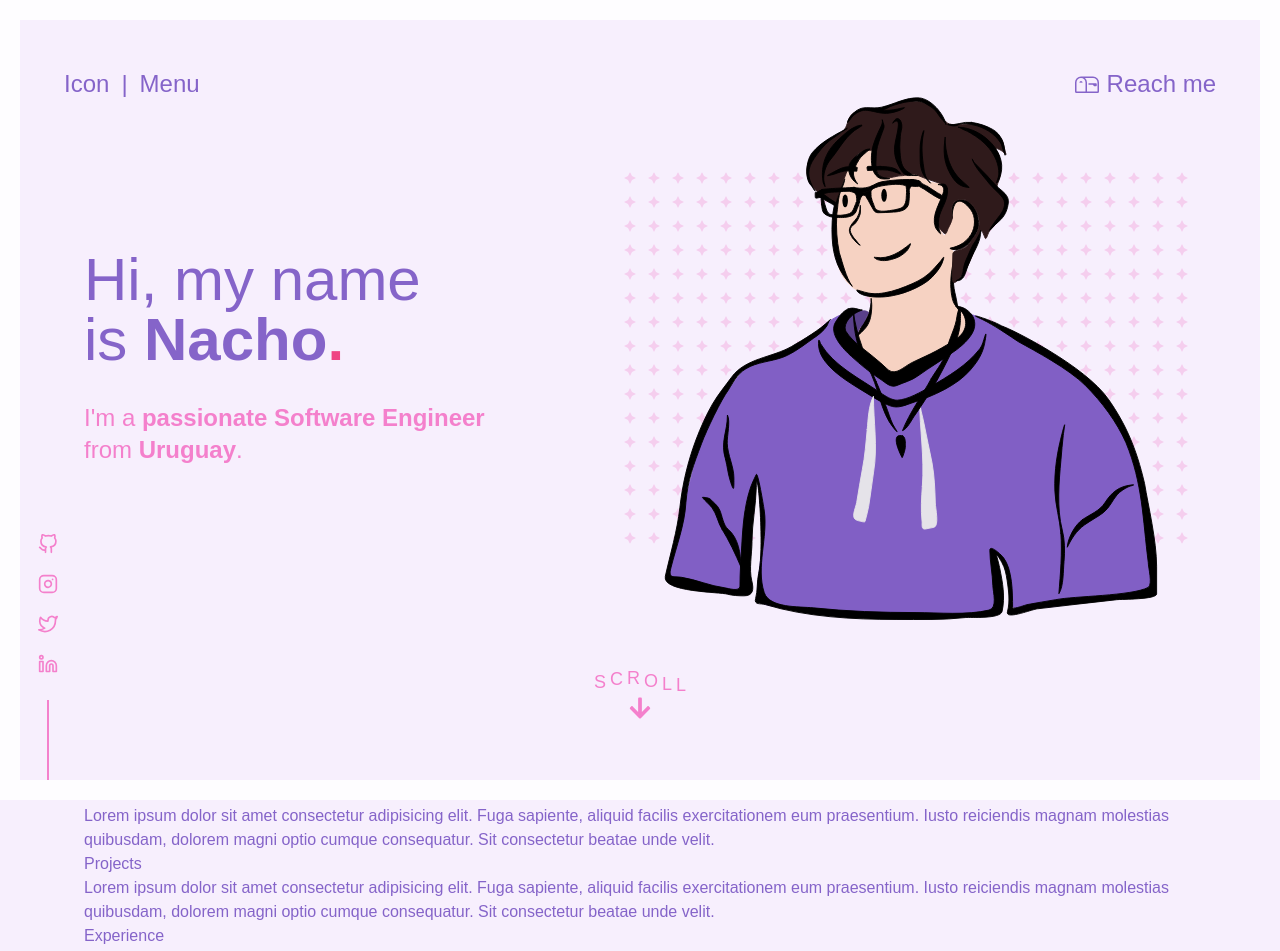
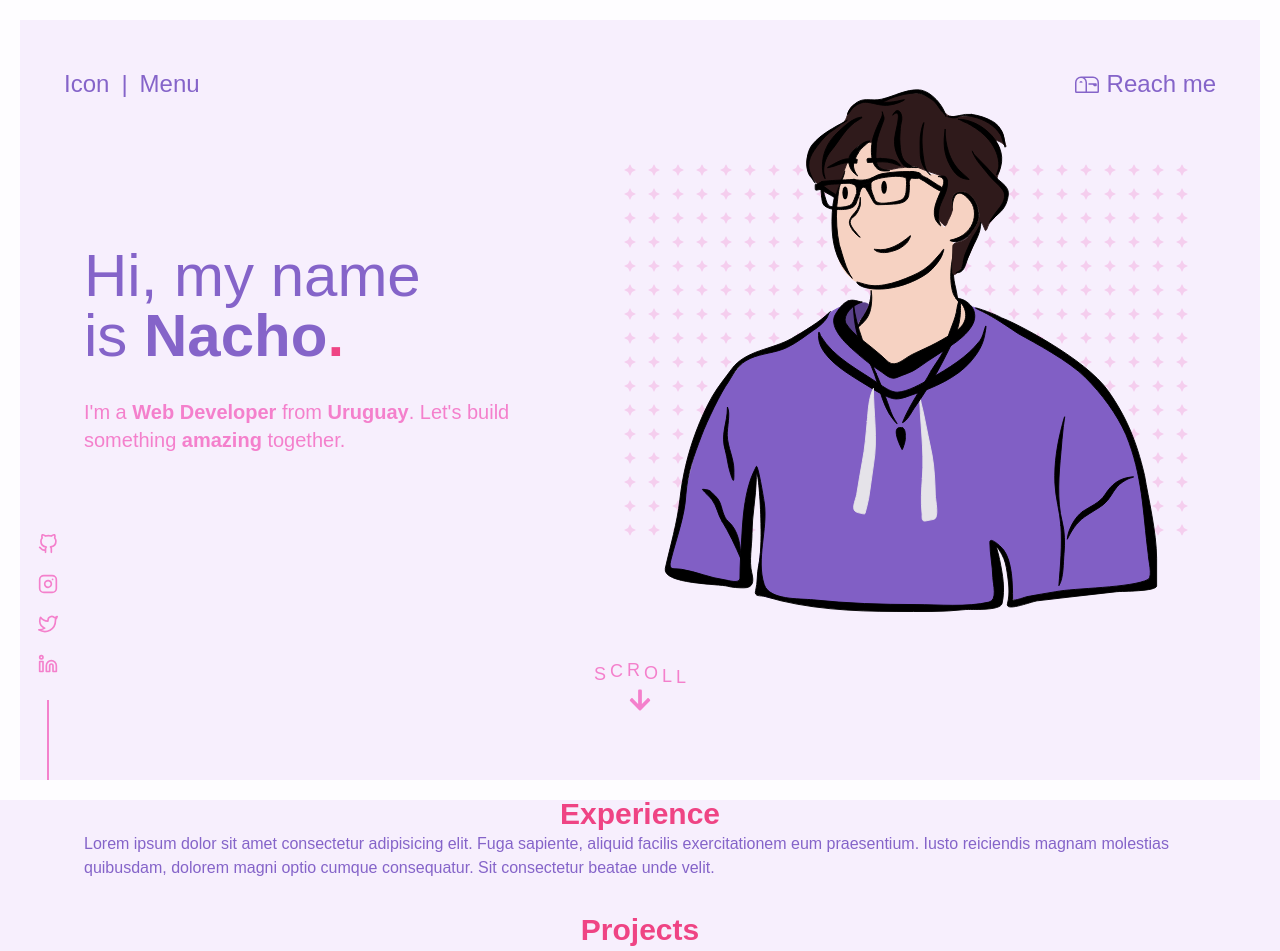
Before and after one commit to nachop51/Nachop51, a Next.js app: page / in a window 1280 px wide. Shown: the top 951 px of the page. Built offline with nearby package versions, Linux system fonts and the light colour scheme; a web font is replaced by a local one.

Commit message:
Refactor Home.css and globals.css Add Sectionizer component

```diff
--- a/package.json
+++ b/package.json
@@ -30,6 +30,8 @@
     "eslint-plugin-promise": "^6.0.0",
     "eslint-plugin-react": "^7.33.2",
     "postcss": "^8",
+    "prettier": "^3.2.4",
+    "prettier-plugin-tailwindcss": "^0.5.11",
     "tailwindcss": "^3.3.0",
     "typescript": "^5.3.3"
   }
--- a/src/app/Home.css
+++ b/src/app/Home.css
@@ -1,5 +1,5 @@
 .presentation {
-  @apply my-0 mx-auto flex flex-col items-center max-w-[1200px] pt-[10%] justify-around;
+  @apply flex flex-col items-center pt-[10%] justify-around;
   @apply lg:pt-0 lg:justify-center;
 }
 
@@ -35,10 +35,6 @@
   @apply lg:text-6xl lg:text-left;
 }
 
-.heading-paragraph {
-  @apply text-secondary text-lg mt-8 md:text-2xl text-center lg:text-left text-pretty max-w-[500px];
-}
-
 @keyframes up-n-down {
   0%,
   40% {
--- a/src/app/globals.css
+++ b/src/app/globals.css
@@ -17,19 +17,19 @@
   /* Transition */
   --transition: all 0.25s cubic-bezier(0.645, 0.045, 0.355, 1);
   font-family: "Euclid Circular A", sans-serif;
-  @apply text-primary bg-base-100;
+  @apply bg-base-100 text-primary;
 }
 
 *,
 *::before,
 *::after {
-  @apply p-0 m-0 box-border;
+  @apply m-0 box-border p-0;
 }
 
 html::after,
 html::before {
   content: "";
-  @apply will-change-transform h-full w-2.5 sm:w-5 fixed top-0 bg-base-300;
+  @apply fixed top-0 h-full w-2.5 bg-base-300 will-change-transform sm:w-5;
 }
 
 html::after {
@@ -39,11 +39,11 @@ html::after {
 body::before,
 body::after {
   content: "";
-  @apply fixed top-0 left-0 w-full h-2.5 bg-base-300 z-[20000] sm:h-5;
+  @apply fixed left-0 top-0 z-[20000] h-2.5 w-full bg-base-300 sm:h-5;
 }
 
 body::after {
-  @apply top-auto bottom-0;
+  @apply bottom-0 top-auto;
 }
 
 /* Scrollbar and selection */
@@ -57,7 +57,7 @@ body::after {
 }
 
 ::-webkit-scrollbar-thumb {
-  @apply bg-primary rounded-3xl shadow-md border-4 border-transparent;
+  @apply rounded-3xl border-4 border-transparent bg-primary shadow-md;
 }
 
 ::-webkit-scrollbar-thumb:hover {
@@ -65,15 +65,19 @@ body::after {
 }
 
 ::selection {
-  @apply text-primary-content bg-primary;
+  @apply bg-primary text-primary-content;
 }
 
 /* Utility classes */
 
 .set-height {
-  @apply max-h-[calc(100vh-20px)] sm:max-h-[calc(100vh-40px)] min-h-[calc(100vh-20px)] sm:min-h-[calc(100vh-40px)];
+  @apply max-h-[calc(100vh-20px)] min-h-[calc(100vh-20px)] sm:max-h-[calc(100vh-40px)] sm:min-h-[calc(100vh-40px)];
 }
 
 .dot {
   @apply font-bold text-accent;
 }
+
+.section-header {
+  @apply text-center text-3xl font-bold text-accent;
+}
--- a/src/app/page.tsx
+++ b/src/app/page.tsx
@@ -1,18 +1,22 @@
 import Nachop from '@/components/Nachop'
 import './Home.css'
 import { FaArrowDown } from 'react-icons/fa'
+import Sectionizer from '@/components/Sectionizer'
 
 const Home = () => {
   const scrollDown = 'SCROLL'.split('').map((letter, index) => (
-    <span key={`${letter} + ${index}`} style={{ animationDelay: `${index * 200}ms` }}>
+    <span
+      key={`${letter} + ${index}`}
+      style={{ animationDelay: `${index * 200}ms` }}
+    >
       {letter}
     </span>
   ))
 
   return (
     <>
-      <main className='px-8 sm:px-16 pb-16'>
-        <section className='set-height presentation'>
+      <main className='px-8 pb-16 sm:px-16'>
+        <Sectionizer className='set-height presentation'>
           <div className='presentation-wrapper'>
             <div className='presentation-avatar'>
               <div className='background-deco' />
@@ -23,9 +27,9 @@ const Home = () => {
                 Hi, my name is <b className='font-bold'>Nacho</b>
                 <span className='dot'>.</span>
               </h1>
-              <p className='heading-paragraph'>
-                I'm a <strong>passionate Software Engineer</strong> from{' '}
-                <b>Uruguay</b>.
+              <p className='mt-8 max-w-md text-pretty text-center text-lg text-secondary md:text-xl lg:text-left'>
+                I'm a <strong> Web Developer</strong> from <b>Uruguay</b>. Let's
+                build something <b>amazing</b> together.
               </p>
             </header>
           </div>
@@ -33,37 +37,47 @@ const Home = () => {
             {scrollDown}
             <FaArrowDown />
           </span>
-        </section>
-        <section>
+        </Sectionizer>
+        <Sectionizer>
           <header>
-            <h2>Experience</h2>
+            <h2 className='section-header'>Experience</h2>
           </header>
           <p>
-            Lorem ipsum dolor sit amet consectetur adipisicing elit. Fuga sapiente, aliquid facilis exercitationem eum praesentium. Iusto reiciendis magnam molestias quibusdam, dolorem magni optio cumque consequatur. Sit consectetur beatae unde velit.
+            Lorem ipsum dolor sit amet consectetur adipisicing elit. Fuga
+            sapiente, aliquid facilis exercitationem eum praesentium. Iusto
+            reiciendis magnam molestias quibusdam, dolorem magni optio cumque
+            consequatur. Sit consectetur beatae unde velit.
           </p>
-        </section>
-        <section>
+        </Sectionizer>
+        <Sectionizer>
           <header>
-            <h2>Projects</h2>
+            <h2 className='section-header'>Projects</h2>
           </header>
           <p>
-            Lorem ipsum dolor sit amet consectetur adipisicing elit. Fuga sapiente, aliquid facilis exercitationem eum praesentium. Iusto reiciendis magnam molestias quibusdam, dolorem magni optio cumque consequatur. Sit consectetur beatae unde velit.
+            Lorem ipsum dolor sit amet consectetur adipisicing elit. Fuga
+            sapiente, aliquid facilis exercitationem eum praesentium. Iusto
+            reiciendis magnam molestias quibusdam, dolorem magni optio cumque
+            consequatur. Sit consectetur beatae unde velit.
           </p>
-        </section>
-        <section>
+        </Sectionizer>
+        <Sectionizer>
           <header>
-            <h2>Experience</h2>
+            <h2 className='section-header'>About me</h2>
           </header>
           <p>
-            Lorem ipsum dolor sit amet consectetur adipisicing elit. Fuga sapiente
+            Lorem ipsum dolor sit amet consectetur adipisicing elit. Fuga
+            sapiente
           </p>
-          <p>Lorem ipsum dolor sit amet consectetur,
-            adipisicing elit. Odit minima rem itaque
+          <p>
+            Lorem ipsum dolor sit amet consectetur, adipisicing elit. Odit
+            minima rem itaque
           </p>
-          <p>Lorem ipsum dolor sit amet consectetur adipisicing elit. Autem pariatur, quod accusamus
-            cupiditate ea soluta qui dolorem aliquam non.
+          <p>
+            Lorem ipsum dolor sit amet consectetur adipisicing elit. Autem
+            pariatur, quod accusamus cupiditate ea soluta qui dolorem aliquam
+            non.
           </p>
-        </section>
+        </Sectionizer>
       </main>
     </>
   )
--- /dev/null
+++ b/src/components/Sectionizer.tsx
@@ -0,0 +1,17 @@
+import React from 'react'
+
+const Sectionizer = (
+  { className, children }:
+  { className?: string, children: React.ReactNode }
+) => {
+  return (
+    <section
+      className={`mx-auto my-0 max-w-[1200px]
+    py-4  ${className}`}
+    >
+      {children}
+    </section>
+  )
+}
+
+export default Sectionizer
```
Also changed, not shown: 1 other file (tests, documents, lock files or other folders).
